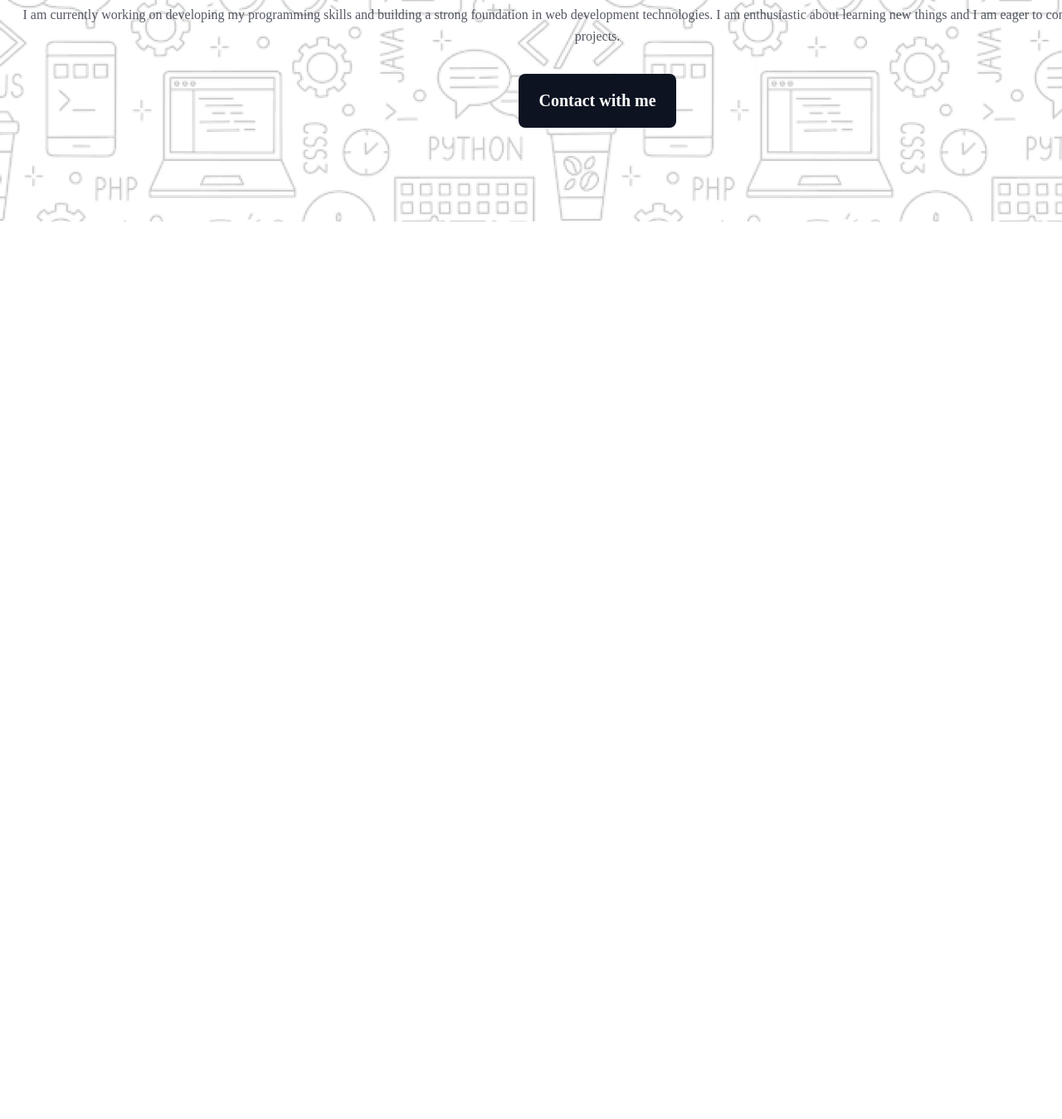
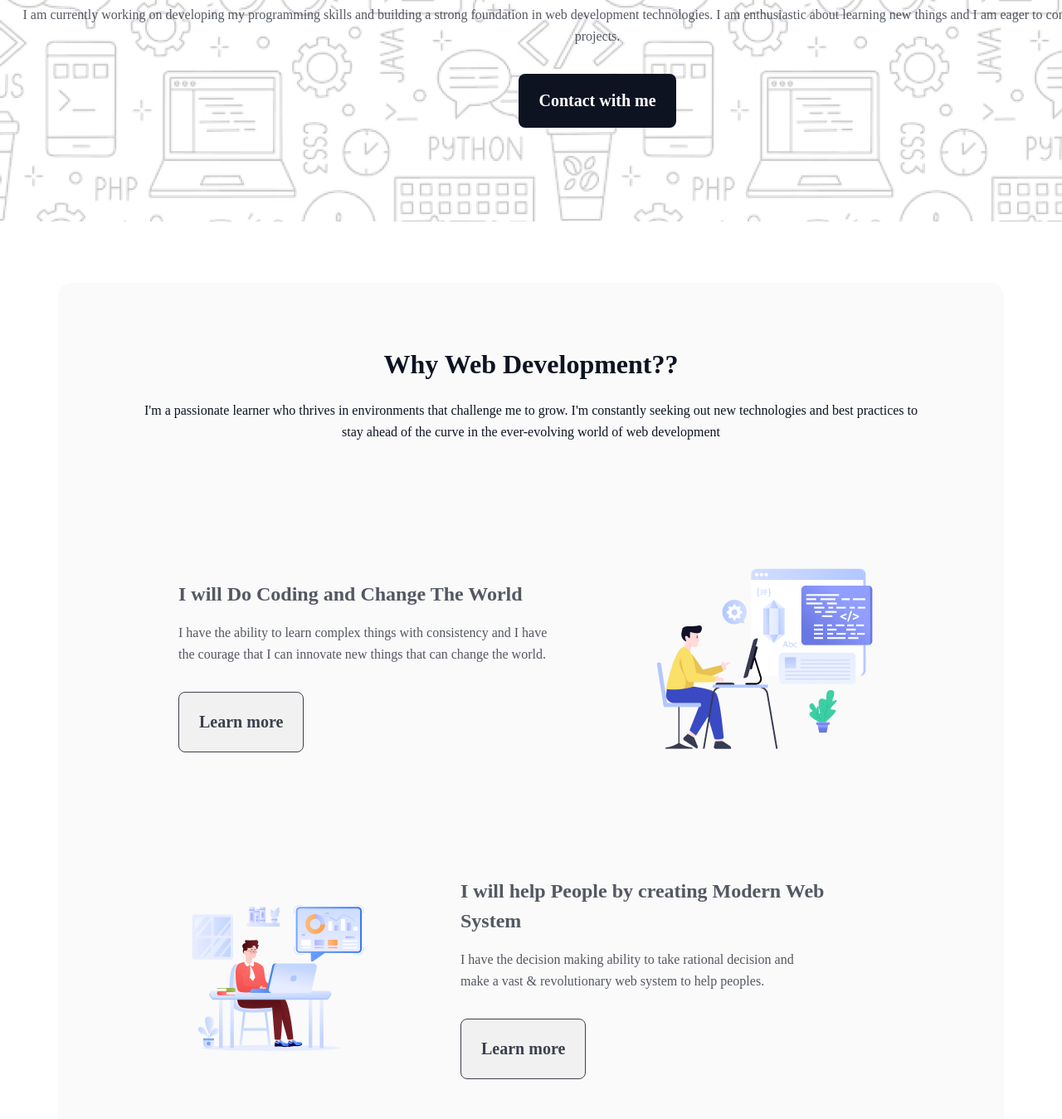
Before and after one commit to Nuzmolkhan/simple-portfolio-landing-page, a plain HTML site: page index.html in a window 1280 px wide. Shown: the part 552-1901 px from the top of the page at 83% size. Before the commit the page ends 819 px from the top, so only its background shows below. Drawn offline with Linux system fonts and the light colour scheme; a web font is replaced by a local one.

Commit message:
Completion of why-web-dev section

```diff
--- a/index.html
+++ b/index.html
@@ -10,7 +10,7 @@
     <header>
         <nav>
             <h1 class="logo">Awlad.H</h1>
-            <button class="dwn-resume-btn">Download Resume</button>
+            <button class="btn">Download Resume</button>
         </nav>
         <div class="banner-container">
             <img class="hero-coder" src="./assets/Group.png" alt="">
@@ -20,7 +20,34 @@
         </div>
     </header>
     <main>
-
+        <section class="why-web-dev">
+            <h1 class="heading">Why Web Development??</h1>
+            <p class="subHeading">I'm a passionate learner who thrives in environments that challenge me to grow.  I'm constantly seeking out new technologies and best practices to stay ahead of the curve in the ever-evolving world of web development</p>
+            <div class="capability">
+                <div class="text">
+                    <h1 class="title">I will Do Coding and Change The World</h1>
+                    <p class="subTitle">I have the ability to learn complex things with consistency and I have the courage that I can innovate new things that can change the world.</p>
+                    <button class="btn">Learn more</button>
+                </div>
+                <img src="./assets/Layer_1.png" alt="">
+            </div>
+            <div class="capability">
+                <img src="./assets/Group 3.png" alt="">
+                <div class="text margin">
+                    <h1 class="title">I will help People by creating Modern Web System</h1>
+                    <p class="subTitle">I have the decision making ability to take rational decision and make a vast & revolutionary web system to help peoples.</p>
+                    <button class="btn">Learn more</button>
+                </div>
+            </div>
+            <div class="capability">
+                <div class="text">
+                    <h1 class="title">I will solve the problems to make easier life</h1>
+                    <p class="subTitle">I have the problem solving skills and I can solve the complex problems to make life more easier.</p>
+                    <button class="btn">Learn more</button>
+                </div>
+                <img src="./assets/Group 4.png" alt="">
+            </div>
+        </section>
     </main>
     <footer>
 
--- a/style.css
+++ b/style.css
@@ -29,7 +29,7 @@ nav .logo{
     text-align: left;
 }
 
-nav .dwn-resume-btn{
+.btn{
     border: 1px solid rgb(13, 19, 33);
     border-radius: 8px;
     opacity: 0.8;
@@ -95,3 +95,77 @@ header .banner-container .contact-btn{
     background: rgb(13, 19, 33);
     padding: 21px 24px;
 }
+
+
+main .why-web-dev{
+    width: 1140px;
+    /* height: 1395px; */
+    /* background-color: #000; */
+    margin: 0 auto;
+    margin-top: 74px;
+    margin-bottom: 88px;
+    padding: 80px 97px;
+    border-radius: 16px;
+    background: rgba(13, 19, 33, 0.02);
+}
+
+main .why-web-dev .heading{
+    color: rgb(13, 19, 33);
+    font-family: Azeret Mono;
+    font-size: 32px;
+    font-weight: 800;
+    line-height: 37px;
+    letter-spacing: 0%;
+    text-align: center;
+    margin-bottom: 24px;
+}
+
+main .why-web-dev .subHeading{
+    color: rgb(13, 19, 33);
+    font-family: Azeret Mono;
+    font-size: 16px;
+    font-weight: 400;
+    line-height: 26px;
+    letter-spacing: 0%;
+    text-align: center;
+    margin-bottom: 100px;
+}
+
+main .why-web-dev .capability{
+    width: 946px;
+    height: 336px;
+    margin-top: 32px;
+    padding: 48px;
+    margin: 40px 0;
+    /* border: 2px solid tomato; */
+    display: flex;
+    justify-content: space-between;
+    align-items: center;
+}
+
+main .why-web-dev .capability .title{
+    color: rgba(13, 19, 33, 0.7);
+    font-family: Azeret Mono;
+    font-size: 24px;
+    font-weight: 700;
+    line-height: 36px;
+    letter-spacing: 0%;
+    text-align: left;
+}
+
+main .why-web-dev .capability .subTitle{
+    width: 80%;
+    color: rgb(13, 19, 33);
+    font-family: Azeret Mono;
+    font-size: 16px;
+    font-weight: 400;
+    line-height: 26px;
+    letter-spacing: 0%;
+    text-align: left;
+    opacity: 0.7;
+    margin: 16px 0 32px 0;
+}
+
+.margin{
+    margin-left: 100px;
+}
```
